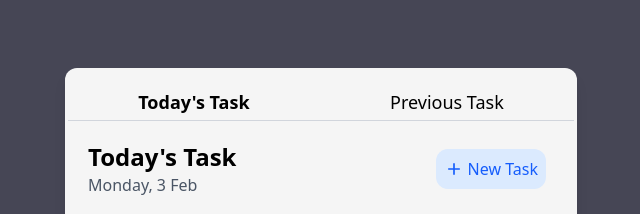
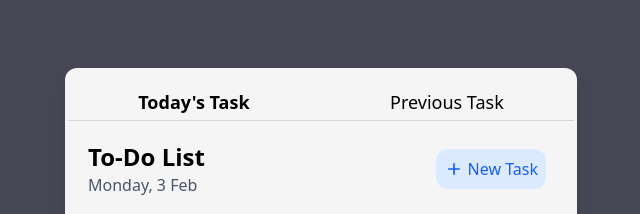
Before and after one commit to dadhichvansh/todo-list-app, a website built with Vite: page index.html in a window 1280 px wide. Shown: the part 236-450 px from the top of the page, 319-959 px from the left. Built offline with nearby package versions, Linux system fonts and the light colour scheme.

Commit message:
Update index.html

```diff
--- a/index.html
+++ b/index.html
@@ -17,7 +17,7 @@
       <div class="h-px bg-gray-300"></div>
       <section class="m-5 flex justify-between items-center">
         <div>
-          <h2 class="text-xl sm:text-2xl font-semibold">Today's Task</h2>
+          <h2 class="text-xl sm:text-2xl font-semibold">To-Do List</h2>
           <p class="text-gray-600 text-sm sm:text-base">Monday, 3 Feb</p>
         </div>
         <button
```
